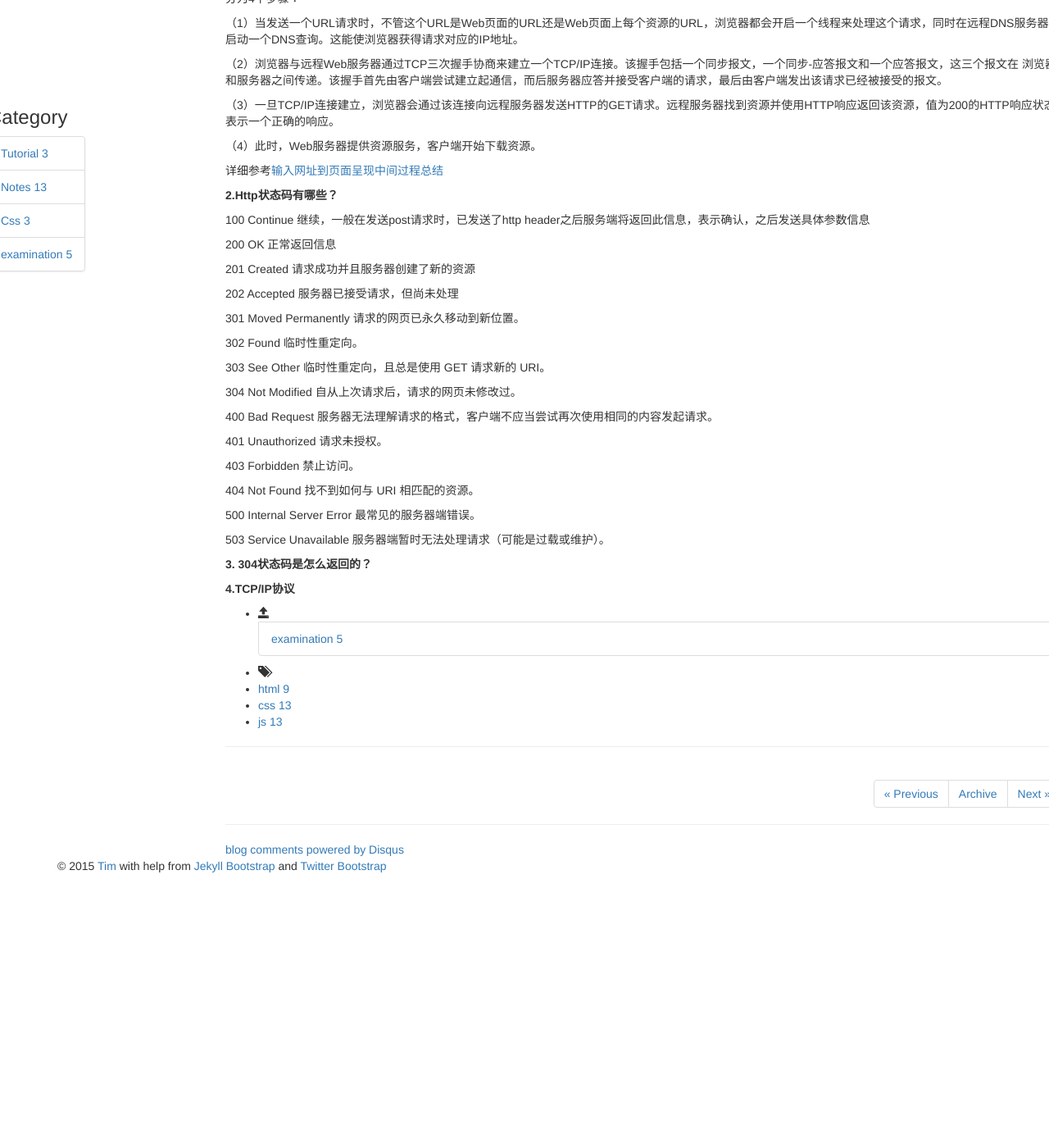
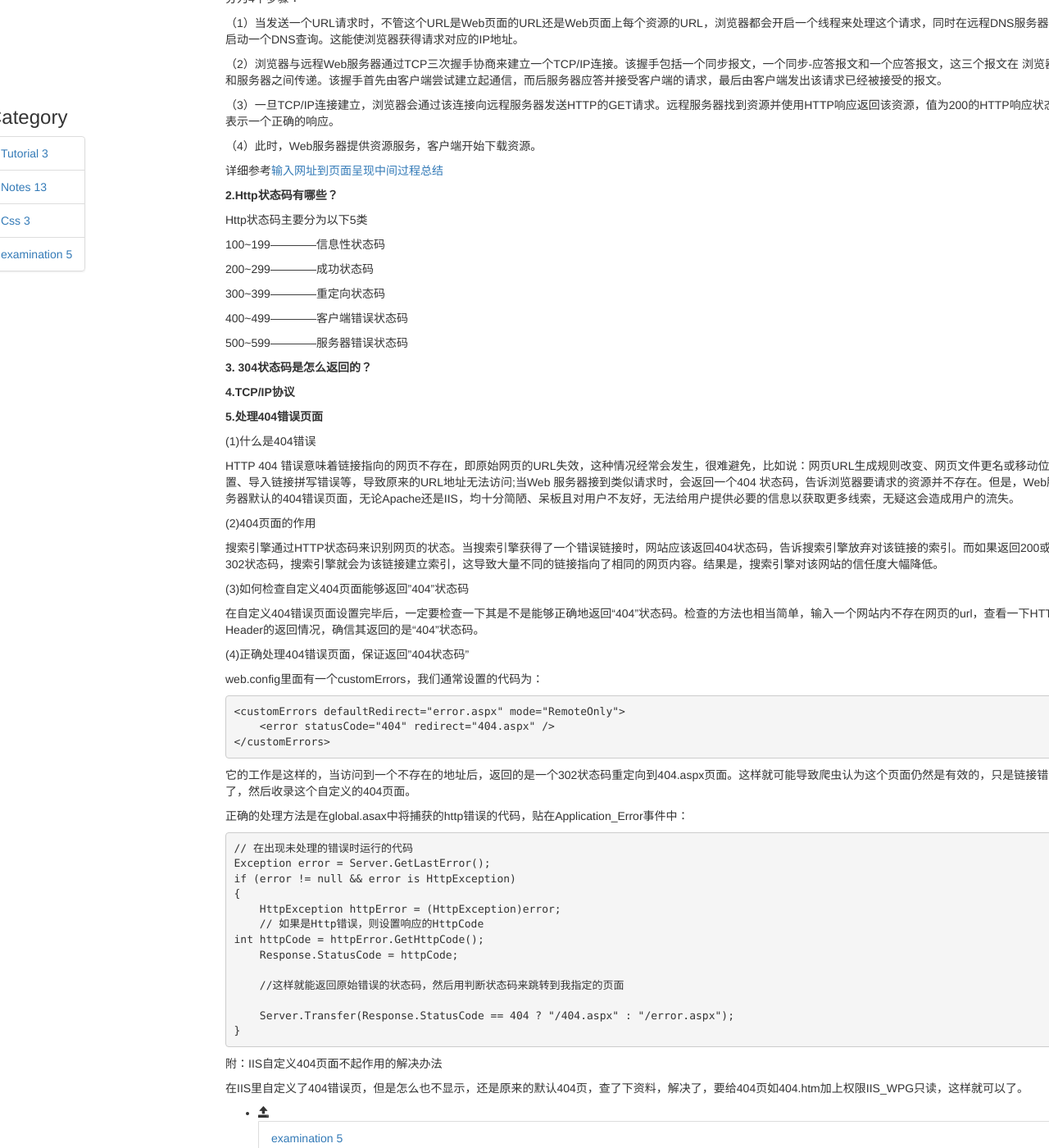
Before and after one commit to Tim-Ju/tim-ju.github.io, a Jekyll site: the page built from _posts/2015-04-08-1.md, in a window 1280 px wide and 1400 px high, scrolled down 258 px. Shown: the whole window at 82% size. Built offline with Jekyll 4.4.1, drawn with Linux system fonts in a browser that asks for light colours; nearby versions of some CDN libraries; library files that are not in the unit come from our copies; comment, search, counter and statistics services are not loaded; before the commit the page ends 1334 px from its top, so only the background shows below that.

Commit message:
2015-04-08-1.md update

```diff
--- a/_posts/2015-04-08-1.md
+++ b/_posts/2015-04-08-1.md
@@ -23,34 +23,63 @@ tags : [html, css, js]
 
 **2.Http状态码有哪些？**
 
-100  Continue  继续，一般在发送post请求时，已发送了http header之后服务端将返回此信息，表示确认，之后发送具体参数信息
+Http状态码主要分为以下5类
 
-200  OK   正常返回信息
+100~199————信息性状态码
 
-201  Created  请求成功并且服务器创建了新的资源
+200~299————成功状态码
 
-202  Accepted  服务器已接受请求，但尚未处理
+300~399————重定向状态码
 
-301  Moved Permanently  请求的网页已永久移动到新位置。
+400~499————客户端错误状态码
 
-302 Found  临时性重定向。
+500~599————服务器错误状态码
 
-303 See Other  临时性重定向，且总是使用 GET 请求新的 URI。
-
-304  Not Modified  自从上次请求后，请求的网页未修改过。
-
-400 Bad Request  服务器无法理解请求的格式，客户端不应当尝试再次使用相同的内容发起请求。
-
-401 Unauthorized  请求未授权。
-
-403 Forbidden  禁止访问。
-
-404 Not Found  找不到如何与 URI 相匹配的资源。
-
-500 Internal Server Error  最常见的服务器端错误。
-
-503 Service Unavailable 服务器端暂时无法处理请求（可能是过载或维护）。
 
 **3. 304状态码是怎么返回的？**
 
 **4.TCP/IP协议**
+
+**5.处理404错误页面**
+
+(1)什么是404错误
+
+HTTP 404 错误意味着链接指向的网页不存在，即原始网页的URL失效，这种情况经常会发生，很难避免，比如说：网页URL生成规则改变、网页文件更名或移动位置、导入链接拼写错误等，导致原来的URL地址无法访问;当Web 服务器接到类似请求时，会返回一个404 状态码，告诉浏览器要请求的资源并不存在。但是，Web服务器默认的404错误页面，无论Apache还是IIS，均十分简陋、呆板且对用户不友好，无法给用户提供必要的信息以获取更多线索，无疑这会造成用户的流失。
+
+(2)404页面的作用
+
+搜索引擎通过HTTP状态码来识别网页的状态。当搜索引擎获得了一个错误链接时，网站应该返回404状态码，告诉搜索引擎放弃对该链接的索引。而如果返回200或302状态码，搜索引擎就会为该链接建立索引，这导致大量不同的链接指向了相同的网页内容。结果是，搜索引擎对该网站的信任度大幅降低。
+
+(3)如何检查自定义404页面能够返回"404"状态码
+
+在自定义404错误页面设置完毕后，一定要检查一下其是不是能够正确地返回“404”状态码。检查的方法也相当简单，输入一个网站内不存在网页的url，查看一下HTTP Header的返回情况，确信其返回的是“404”状态码。
+
+(4)正确处理404错误页面，保证返回"404状态码"
+
+web.config里面有一个customErrors，我们通常设置的代码为：
+
+	<customErrors defaultRedirect="error.aspx" mode="RemoteOnly">
+	    <error statusCode="404" redirect="404.aspx" />
+	</customErrors>
+
+它的工作是这样的，当访问到一个不存在的地址后，返回的是一个302状态码重定向到404.aspx页面。这样就可能导致爬虫认为这个页面仍然是有效的，只是链接错了，然后收录这个自定义的404页面。
+
+正确的处理方法是在global.asax中将捕获的http错误的代码，贴在Application_Error事件中：
+
+	// 在出现未处理的错误时运行的代码
+	Exception error = Server.GetLastError();
+	if (error != null && error is HttpException)
+	{
+	    HttpException httpError = (HttpException)error;
+	    // 如果是Http错误，则设置响应的HttpCode
+	int httpCode = httpError.GetHttpCode();
+	    Response.StatusCode = httpCode;
+
+	    //这样就能返回原始错误的状态码，然后用判断状态码来跳转到我指定的页面
+
+	    Server.Transfer(Response.StatusCode == 404 ? "/404.aspx" : "/error.aspx");
+	}
+
+附：IIS自定义404页面不起作用的解决办法
+
+在IIS里自定义了404错误页，但是怎么也不显示，还是原来的默认404页，查了下资料，解决了，要给404页如404.htm加上权限IIS_WPG只读，这样就可以了。
```
